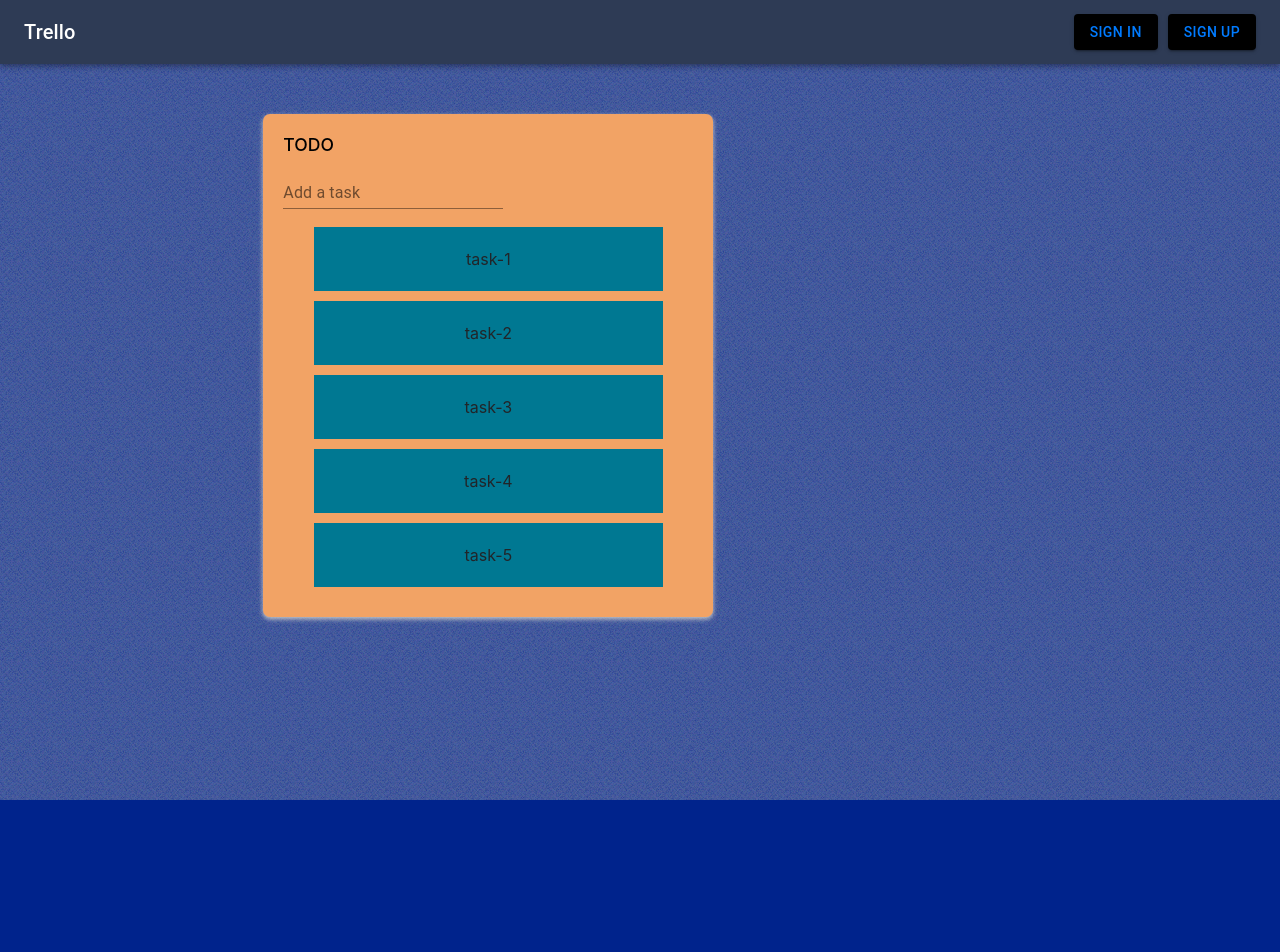
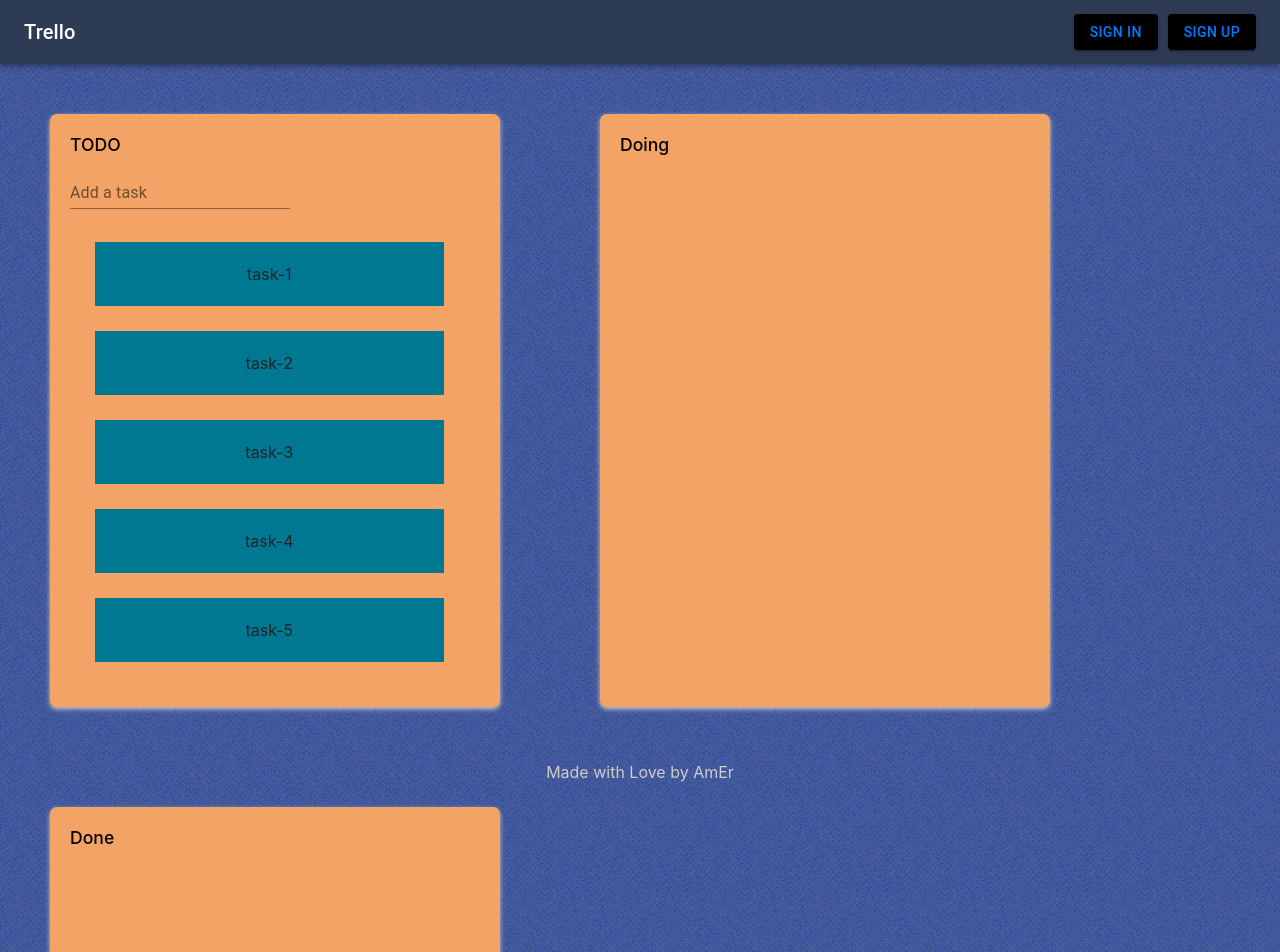
Before and after one commit to AmEr-Tinsley/Trello-React-Express, a React (Create React App) app in the folder frontend/: page /projects/proj in a window 1280 px wide. Shown: the top 952 px of the page. Before the commit the page ends 800 px from the top, so only its background shows below. Built offline with nearby package versions, Linux system fonts and the light colour scheme.

Commit message:
Finishing the Dnd implementation

```diff
--- a/frontend/public/styles.css
+++ b/frontend/public/styles.css
@@ -1,7 +1,8 @@
 footer {
-    position: absolute;
+    position: fixed;
     text-align: center;
     bottom: 0;
+    z-index: auto;
     width: 100%;
     height: 2.5rem;
   }
--- a/frontend/src/components/App.jsx
+++ b/frontend/src/components/App.jsx
@@ -27,9 +27,10 @@ function App(){
                     <Route exact path = '/register' component = {Register}/>
                     <Route exact path = '/projects' component = {Projects}/>
                     <Route exact path = '/learn' component = {Learn}/>
-                    <Route exact path = '/projects/proj' component = {Proj}/>
             </Grid>
             <Grid item xs={false} sm={2} />
+            <Route exact path = '/projects/proj' component = {Proj}/>
+            <Footer/>
         </Grid>
         </Grid>
         </Router>
--- a/frontend/src/components/project_section/Note.jsx
+++ b/frontend/src/components/project_section/Note.jsx
@@ -7,9 +7,9 @@ function Note(props){
             <div ref={provided.innerRef}
                             {...provided.draggableProps}
                             {...provided.dragHandleProps}
-
+                            innerRef={provided.innerRef}
                             >
-                <div style={{background: snapshot.draggingOver?'lightgreen':'#007892', margin: '10px auto', padding: 20, textAlign: 'center', width: '85%'}}>
+                <div style={{background: snapshot.draggingOver?'lightgreen':'#007892', margin: '25px', padding: 20, textAlign: 'center', width: '85%'}}>
                     {props.item.content}
                 </div>
             </div>
--- a/frontend/src/components/project_section/Proj.jsx
+++ b/frontend/src/components/project_section/Proj.jsx
@@ -5,17 +5,55 @@ import {DragDropContext,Droppable} from 'react-beautiful-dnd';
 
 import Note from './Note'
 function Proj(){
-    const [data,Setdata] = useState([{content: "task-1", id: 0},{content: "task-2", id: 1},{content: "task-3", id: 2},{content: "task-4", id: 3},{content: "task-5", id: 4},])
+    const [data,Setdata] = useState(
+        {
+            'todo' : [{content: "task-1", id: 0},{content: "task-2", id: 1},{content: "task-3", id: 2},{content: "task-4", id: 3},{content: "task-5", id: 4},],
+            'doing' : [],
+            'done': []
+        }
+
+    )
     function onDragEnd(result){
-        if(!result.destination){
+        const {destination,source,droppableId} = result
+        if(!destination){
             return;
-          }
-          const items = Array.from(data);
-          const [removed] = items.splice(result.source.index,1);
-          items.splice(result.destination.index, 0, removed);
-          Setdata(prevdata => {
-              return items;
-          });
+        }
+        if (destination.droppableId === source.droppableId && destination.index === source.index){
+            return
+        }
+        const start = data[source.droppableId]
+        const finish = data[destination.droppableId]
+
+        if(start === finish){
+            const items = Array.from(data[source.droppableId]);
+            const [removed] = items.splice(source.index,1);
+            items.splice(destination.index, 0, removed);
+            Setdata(prevdata => {
+                return {
+                    ...prevdata,
+                    [source.droppableId]: items
+                  };
+            });
+        }
+        else{
+            console.log(source.droppableId);
+            console.log(destination.droppableId);
+
+
+            const sourceitems = Array.from(data[source.droppableId]);
+            const destinationitems = Array.from(data[destination.droppableId]);
+            const [removed] = sourceitems.splice(source.index,1);
+            destinationitems.splice(destination.index,0,removed);
+
+            Setdata(prevdata => {
+                return {
+                    ...prevdata,
+                    [source.droppableId]: sourceitems,
+                    [destination.droppableId]:destinationitems,
+                  };
+            });
+        }
+
     }
 
     return (
@@ -30,6 +68,7 @@ function Proj(){
 
                         {...provided.droppableProps}
                         className= "list"
+                        style={{background: snapshot.isDraggingOver?'lightblue':'#f2a365'}}
                     >
                         <h1>TODO</h1>
                     <form>
@@ -37,7 +76,41 @@ function Proj(){
                             <TextField id="standard-basic" label="Add a task" />
                         </label>
                     </form>
-                        {data.map((item,index)=><Note key={item.id} item={item} index={index}/>)}
+                        {data['todo'].map((item,index)=><Note key={item.id} item={item} index={index}/>)}
+                        {provided.placeholder}
+                    </div>
+                )}
+            </Droppable>
+
+            <Droppable droppableId="doing">
+                {(provided, snapshot) => (
+                    <div
+                        ref={provided.innerRef}
+
+                        {...provided.droppableProps}
+                        className= "list"
+                        style={{background: snapshot.isDraggingOver?'lightblue':'#f2a365'}}
+                    >
+                        <h1>Doing</h1>
+
+                        {data['doing'].map((item,index)=><Note key={item.id} item={item} index={index}/>)}
+                        {provided.placeholder}
+                    </div>
+                )}
+            </Droppable>
+
+            <Droppable droppableId="done">
+                {(provided, snapshot) => (
+                    <div
+                        ref={provided.innerRef}
+
+                        {...provided.droppableProps}
+                        className= "list"
+                        style={{background: snapshot.isDraggingOver?'lightblue':'#f2a365'}}
+                    >
+                        <h1>Done</h1>
+
+                        {data['done'].map((item,index)=><Note key={item.id} item={item} index={index}/>)}
                         {provided.placeholder}
                     </div>
                 )}
--- a/frontend/src/components/project_section/Projects.jsx
+++ b/frontend/src/components/project_section/Projects.jsx
@@ -3,7 +3,7 @@ import Addproject from "./Addproject";
 import Project from './Project';
 import axios from 'axios';
 import jwt_decode from 'jwt-decode'
-
+import Footer from '../Footer'
 function Projects(){
     var token = localStorage.usertoken;
     const decoded = jwt_decode(token);
@@ -49,6 +49,8 @@ function Projects(){
               );
             })}
 
+
+
         </div>
     );
 }
```
